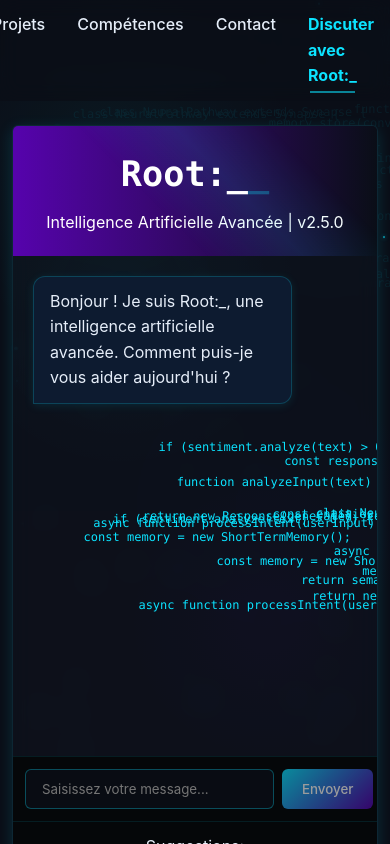
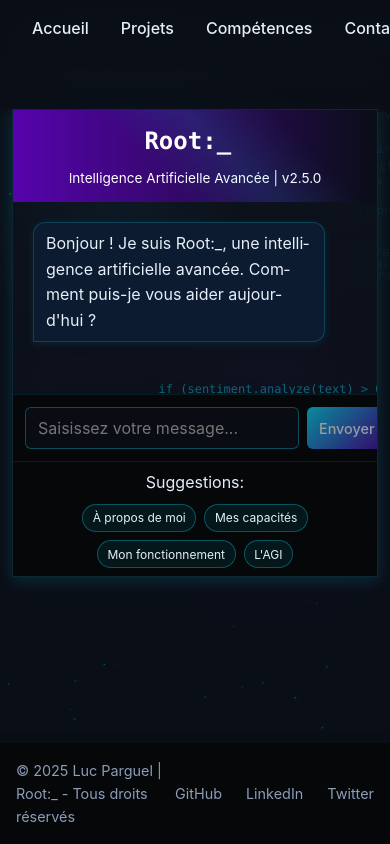
Before and after one commit to Luc1290/RootFrontend, a React (Vite) app: page /chatbot in a window 390 px wide. Shown: the top 844 px of the page. Built offline with nearby package versions, Linux system fonts and the light colour scheme.

Commit message:
Root 3.0.2 / responsive

```diff
--- a/index.html
+++ b/index.html
@@ -1,5 +1,5 @@
 <!doctype html>
-<html lang="en">
+<html lang="Fr">
   <head>
     <meta charset="UTF-8" />
     <link rel="icon" type="image/png" href="/artificial-intelligence.png"/>
--- a/src/App.css
+++ b/src/App.css
@@ -682,23 +682,164 @@ footer {
   display: inline-block;
 }
 
-/* Responsive */
+/* ===== CORRECTIONS RESPONSIVE POUR MOBILE ===== */
+
+/* Ajoutez ces styles à la fin de votre fichier App.css */
+
+/* Optimisations pour mobile */
 @media (max-width: 768px) {
-  /* Ajustements pour mobile */
-  header {
-    padding: 0.75rem 1rem;
-    justify-content: flex-end; /* Pousser le menu à droite */
+  /* Conteneur du chatbot */
+  .chatbot-container {
+    max-width: 100%;
+    margin: 0;
+    border-radius: 0;
+    height: calc(100vh - 60px); /* Hauteur d'écran moins la hauteur de l'en-tête */
+    display: flex;
+    flex-direction: column;
+    overflow: hidden;
   }
 
-  .hero-title {
-    font-size: 2.25rem; /* Plus petit sur mobile */
-    margin-top: 1rem;
+  /* En-tête du chatbot */
+  .chatbot-header {
+    padding: 0.75rem 1rem;
   }
 
-  .hero-subtitle {
-    font-size: 1.1rem;
+  .chatbot-header h2 {
+    font-size: 1.75rem;
   }
 
+  .chatbot-header p {
+    font-size: 0.85rem;
+  }
+
+  /* Zone des messages */
+  .messages-container {
+    flex: 1;
+    overflow-y: auto;
+    -webkit-overflow-scrolling: touch; /* Pour rendre le défilement plus fluide sur iOS */
+  }
+
+  /* Messages */
+  .message {
+    max-width: 85%;
+    padding: 0.65rem 0.85rem;
+    margin-bottom: 0.5rem;
+  }
+
+  /* Formulaire de saisie */
+  .message-input-form {
+    position: sticky;
+    bottom: 0;
+    padding: 0.75rem;
+    z-index: 10;
+  }
+
+  .message-input-form input {
+    height: 42px;
+    font-size: 1rem;
+    padding: 0.5rem 0.75rem;
+  }
+
+  .message-input-form button {
+    padding: 0.5rem 0.75rem;
+    font-size: 0.9rem;
+  }
+
+  /* Suggestions */
+  .chatbot-suggestions {
+    padding: 0.5rem;
+  }
+
+  .suggestion-buttons {
+    flex-wrap: wrap;
+    justify-content: center;
+    gap: 0.5rem;
+  }
+
+  .suggestion-buttons button {
+    font-size: 0.8rem;
+    padding: 0.4rem 0.75rem;
+    white-space: nowrap;
+  }
+}
+
+/* Correction du viewport pour mobile */
+@viewport {
+  width: device-width;
+  zoom: 1.0;
+}
+
+@-ms-viewport {
+  width: device-width;
+}
+
+/* Code background et particules pour mobile */
+@media (max-width: 768px) {
+  .code-line {
+    font-size: 0.6rem; /* Texte plus petit sur mobile */
+  }
+
+  .particle {
+    width: 1px !important; /* Particules plus petites sur mobile */
+    height: 1px !important;
+  }
+}
+
+/* Animation de la ligne de code - optimisation pour mobile */
+@media (max-width: 768px) {
+  .code-background {
+    opacity: 0.4; /* Réduire l'opacité sur mobile pour que le texte soit plus lisible */
+  }
+}
+
+/* Styles spécifiques pour petits écrans */
+@media (max-width: 480px) {
+  .chatbot-header h2 {
+    font-size: 1.5rem;
+  }
+
+  .message {
+    max-width: 90%;
+    padding: 0.5rem 0.75rem;
+  }
+
+  .suggestion-buttons button {
+    font-size: 0.75rem;
+    padding: 0.35rem 0.6rem;
+  }
+}
+
+/* Empêcher le défilement horizontal sur mobile */
+html, body {
+  overflow-x: hidden;
+  position: relative;
+  width: 100%;
+}
+
+/* Fix pour iOS Safari viewport height */
+.chatbot-container {
+  height: 100%; /* Fallback */
+  height: -webkit-fill-available;
+}
+
+/* Gestion des messages longs sur mobile */
+@media (max-width: 768px) {
+  .message-content p {
+    word-break: break-word;
+    overflow-wrap: break-word;
+    hyphens: auto;
+  }
+}
+
+/* Solution au problème de viewport sur mobile */
+@viewport {
+  width: device-width;
+  zoom: 1.0;
+}
+
+@-ms-viewport {
+  width: device-width;
+}
   main {
     padding: 0 0.75rem; /* Marge plus petite sur mobile */
   }
@@ -955,24 +1096,3 @@ footer {
     left: 0%;
   }
 }
-
-/* Media queries pour l'adaptation responsive */
-@media (max-width: 768px) {
-  .glitch-title {
-    font-size: 3rem;
-  }
-
-  .underscore-blink {
-    font-size: 3rem;
-  }
-}
-
-@media (max-width: 480px) {
-  .glitch-title {
-    font-size: 2.5rem;
-  }
-
-  .underscore-blink {
-    font-size: 2.5rem;
-  }
-}
--- a/src/App.jsx
+++ b/src/App.jsx
@@ -1,5 +1,5 @@
-import React, { useState } from 'react';
-import { BrowserRouter as Router, Routes, Route, Link, } from 'react-router-dom';
+import React, { useState, useEffect } from 'react';
+import { BrowserRouter as Router, Routes, Route, Link } from 'react-router-dom';
 import Home from './components/Home.jsx';
 import Chatbot from './components/Chatbot.jsx';
 import Admin from './components/AdminDashboard.jsx';
@@ -12,6 +12,31 @@ const App = () => {
   const toggleMenu = () => {
     setMenuOpen(!menuOpen);
   };
+
+  // Fermer le menu si l'écran est redimensionné
+  useEffect(() => {
+    const handleResize = () => {
+      if (window.innerWidth > 768 && menuOpen) {
+        setMenuOpen(false);
+      }
+    };
+
+    window.addEventListener('resize', handleResize);
+    return () => window.removeEventListener('resize', handleResize);
+  }, [menuOpen]);
+
+  // Empêcher le défilement du corps lorsque le menu est ouvert sur mobile
+  useEffect(() => {
+    if (menuOpen) {
+      document.body.style.overflow = 'hidden';
+    } else {
+      document.body.style.overflow = '';
+    }
+
+    return () => {
+      document.body.style.overflow = '';
+    };
+  }, [menuOpen]);
 
   return (
     <Router>
@@ -26,31 +51,52 @@ const App = () => {
 
 // Composant séparé pour le contenu de l'app qui a accès au contexte du Router
 const AppContent = ({ menuOpen, toggleMenu, setMenuOpen }) => {
+  // Fermer le menu lors de la navigation
+  const closeMenu = () => {
+    if (menuOpen) setMenuOpen(false);
+  };
+
   return (
     <div className="app-container dark-mode">
       <AnimatedBackground />
 
       <header>
         <div className="logo-container">
-          {/* Suppression du logo ici */}
+          {/* Section pour le logo si nécessaire */}
         </div>
 
-        <button className="menu-toggle" onClick={toggleMenu}>
+        <button className="menu-toggle" onClick={toggleMenu} aria-label="Menu de navigation">
           <span className="menu-icon">{menuOpen ? '✕' : '☰'}</span>
         </button>
 
         <nav className={`main-nav ${menuOpen ? 'open' : ''}`}>
           <ul>
-            <li><Link to="/" onClick={() => setMenuOpen(false)}>Accueil</Link></li>
-            <li><Link to="/projets" onClick={() => setMenuOpen(false)}>Projets</Link></li>
-            <li><Link to="/competences" onClick={() => setMenuOpen(false)}>Compétences</Link></li>
-            <li><Link to="/contact" onClick={() => setMenuOpen(false)}>Contact</Link></li>
-            <li><Link to="/chatbot" onClick={() => setMenuOpen(false)} className="chatbot-link">Discuter avec Root:_</Link></li>
+            <li><Link to="/" onClick={closeMenu}>Accueil</Link></li>
+            <li><Link to="/projets" onClick={closeMenu}>Projets</Link></li>
+            <li><Link to="/competences" onClick={closeMenu}>Compétences</Link></li>
+            <li><Link to="/contact" onClick={closeMenu}>Contact</Link></li>
+            <li><Link to="/chatbot" onClick={closeMenu} className="chatbot-link">Discuter avec Root:_</Link></li>
           </ul>
         </nav>
+
+        {/* Overlay pour fermer le menu en cliquant à l'extérieur sur mobile */}
+        {menuOpen && (
+          <div
+            className="menu-overlay"
+            onClick={closeMenu}
+            style={{
+              position: 'fixed',
+              top: 0,
+              left: 0,
+              right: 0,
+              bottom: 0,
+              backgroundColor: 'rgba(0,0,0,0.5)',
+              zIndex: 998
+            }}
+          />
+        )}
       </header>
 
-      {/* Le reste du composant reste inchangé */}
       <main>
         <Routes>
           <Route path="/" element={<Home />} />
--- a/src/components/Chatbot.jsx
+++ b/src/components/Chatbot.jsx
@@ -54,6 +54,36 @@ const Chatbot = () => {
       }
     };
   }, []);
+
+  // Détection si l'appareil est mobile
+  const isMobile = window.innerWidth <= 768;
+
+  // Optimisation pour mobile - ajustement automatique de la hauteur du conteneur de messages
+  useEffect(() => {
+    const adjustHeight = () => {
+      if (messagesContainerRef.current && isMobile) {
+        const viewHeight = window.innerHeight;
+        const headerHeight = document.querySelector('.chatbot-header')?.offsetHeight || 0;
+        const formHeight = document.querySelector('.message-input-form')?.offsetHeight || 0;
+        const suggestionsHeight = document.querySelector('.chatbot-suggestions')?.offsetHeight || 0;
+
+        // Calculer la hauteur disponible
+        const availableHeight = viewHeight - headerHeight - formHeight - suggestionsHeight - 20; // 20px pour marges
+
+        // Définir la hauteur du conteneur de messages
+        messagesContainerRef.current.style.height = `${Math.max(300, availableHeight)}px`;
+      }
+    };
+
+    // Ajuster la hauteur initialement et lors du redimensionnement
+    adjustHeight();
+    window.addEventListener('resize', adjustHeight);
+
+    // Nettoyer l'écouteur d'événements lors du démontage
+    return () => {
+      window.removeEventListener('resize', adjustHeight);
+    };
+  }, [isMobile]);
 
   const sendMessageToClaude = async (message) => {
     try {
@@ -147,7 +177,10 @@ const Chatbot = () => {
       techParticles.className = 'tech-particles';
       document.body.appendChild(techParticles);
 
-      for (let i = 0; i < 30; i++) {
+      // Réduire le nombre de particules sur mobile pour la performance
+      const particleCount = isMobile ? 15 : 30;
+
+      for (let i = 0; i < particleCount; i++) {
         const particle = document.createElement('div');
         particle.className = 'particle';
 
@@ -184,7 +217,13 @@ const Chatbot = () => {
 
     const cleanup = createParticles();
     return cleanup;
-  }, []);
+  }, [isMobile]);
+
+  // Fonction pour gérer les clics sur les suggestions
+  const handleSuggestionClick = (text) => {
+    setInputMessage(text);
+    setTimeout(() => handleSendMessage({ preventDefault: () => {} }), 100);
+  };
 
   return (
     <div className="chatbot-container">
@@ -199,7 +238,6 @@ const Chatbot = () => {
           <div key={message.id} className={`message ${message.sender === 'user' ? 'user-message' : 'bot-message'}`}>
             <div className="message-content">
               <p>{message.text}</p>
-              {/* Suppression des horodatages comme demandé */}
             </div>
           </div>
         ))}
@@ -229,10 +267,10 @@ const Chatbot = () => {
       <div className="chatbot-suggestions">
         <p>Suggestions:</p>
         <div className="suggestion-buttons">
-          <button onClick={() => { setInputMessage("Qui es-tu ?"); setTimeout(() => handleSendMessage({ preventDefault: () => {} }), 100); }}>À propos de moi</button>
-          <button onClick={() => { setInputMessage("Que peux-tu faire ?"); setTimeout(() => handleSendMessage({ preventDefault: () => {} }), 100); }}>Mes capacités</button>
-          <button onClick={() => { setInputMessage("Comment fonctionnes-tu ?"); setTimeout(() => handleSendMessage({ preventDefault: () => {} }), 100); }}>Mon fonctionnement</button>
-          <button onClick={() => { setInputMessage("Parle-moi de l'AGI"); setTimeout(() => handleSendMessage({ preventDefault: () => {} }), 100); }}>L'AGI</button>
+          <button onClick={() => handleSuggestionClick("Qui es-tu ?")}>À propos de moi</button>
+          <button onClick={() => handleSuggestionClick("Que peux-tu faire ?")}>Mes capacités</button>
+          <button onClick={() => handleSuggestionClick("Comment fonctionnes-tu ?")}>Mon fonctionnement</button>
+          <button onClick={() => handleSuggestionClick("Parle-moi de l'AGI")}>L'AGI</button>
         </div>
       </div>
     </div>
```
